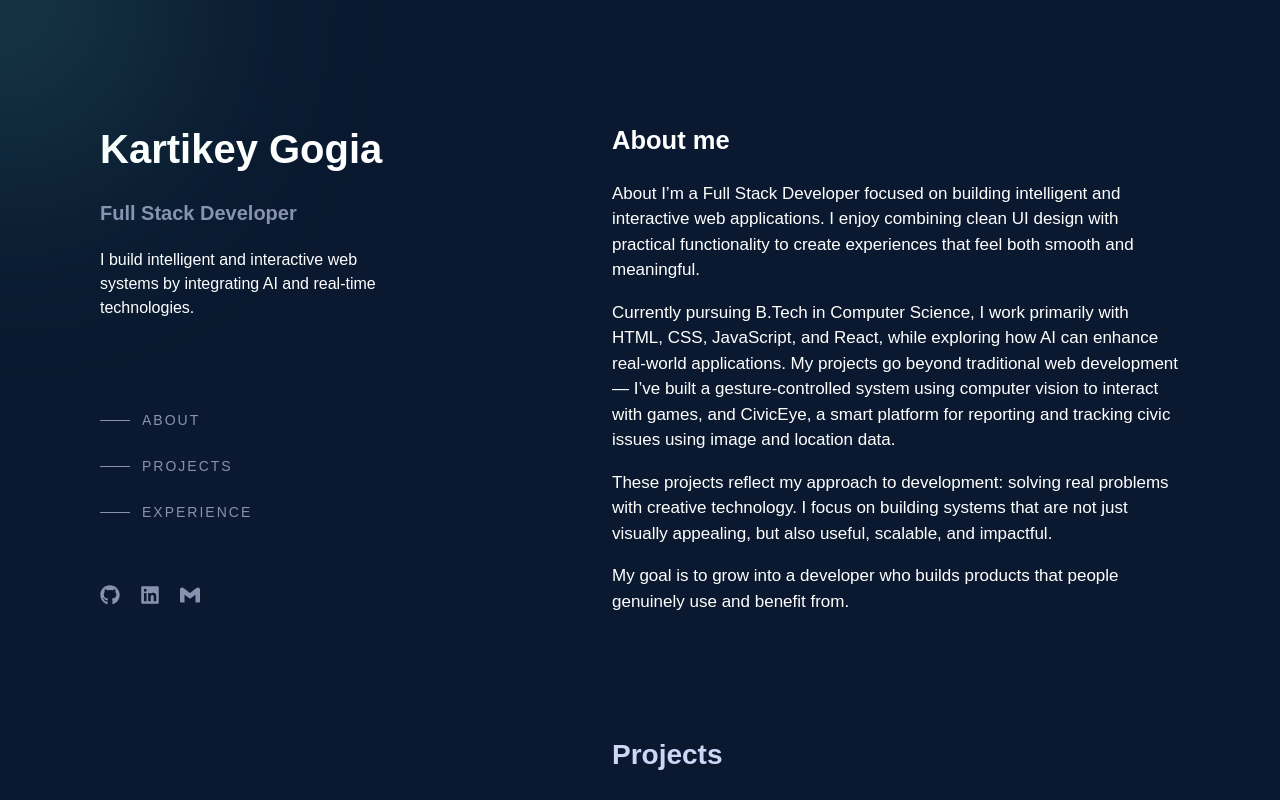
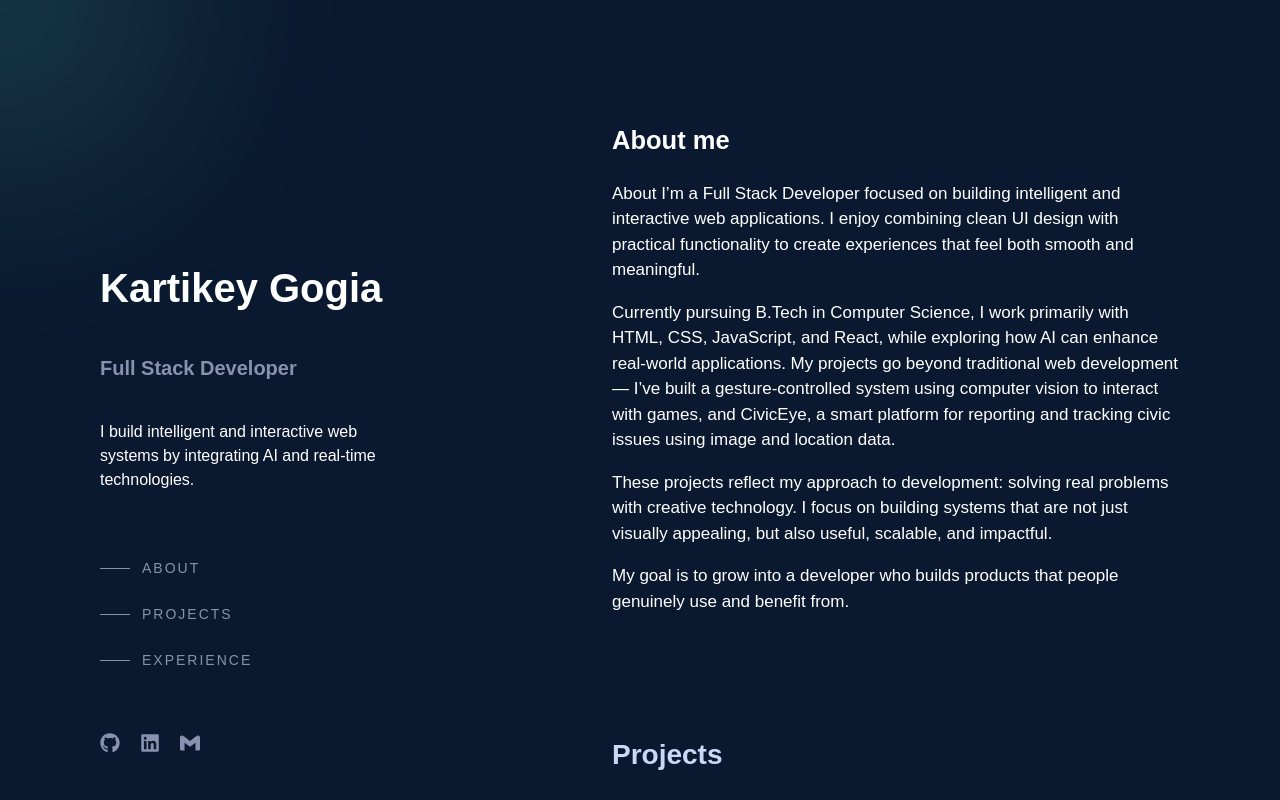
Before and after one commit to KartikeyGogia/Portfolio, a React (Vite) app: page / in a window 1280 px wide. Shown: the top 800 px of the page. Built offline with nearby package versions, Linux system fonts and the light colour scheme.

Commit message:
fix: sidebar error

```diff
--- a/src/components/Sidebar.jsx
+++ b/src/components/Sidebar.jsx
@@ -5,6 +5,7 @@ function Sidebar(){
     return(
         <div style={{
             position:"fixed",
+            display:"flex",
             left:"0",
             top:"0",
             height:"100vh",
@@ -24,11 +25,7 @@ function Sidebar(){
 
             </p>
 
-            <nav style={{marginTop:"40px",
-                display:"flex",
-                flexDirection:"column",
-                gap:"15px"
-            }}>
+
                 <nav style={{
   marginTop: "50px",
   display: "flex",
@@ -52,14 +49,14 @@ function Sidebar(){
   </a>
 
 
-</nav>
+
 
             </nav>
             <div className="social-icons" style={{
-  display: "flex",
-  gap: "20px",
-  marginTop: "60px"
-}}>
+                  display: "flex",
+                  gap: "20px",
+                  marginTop: "60px"
+                }}>
 
   <a href="https://github.com/KartikeyGogia" target="_blank">
     <FaGithub />
```
